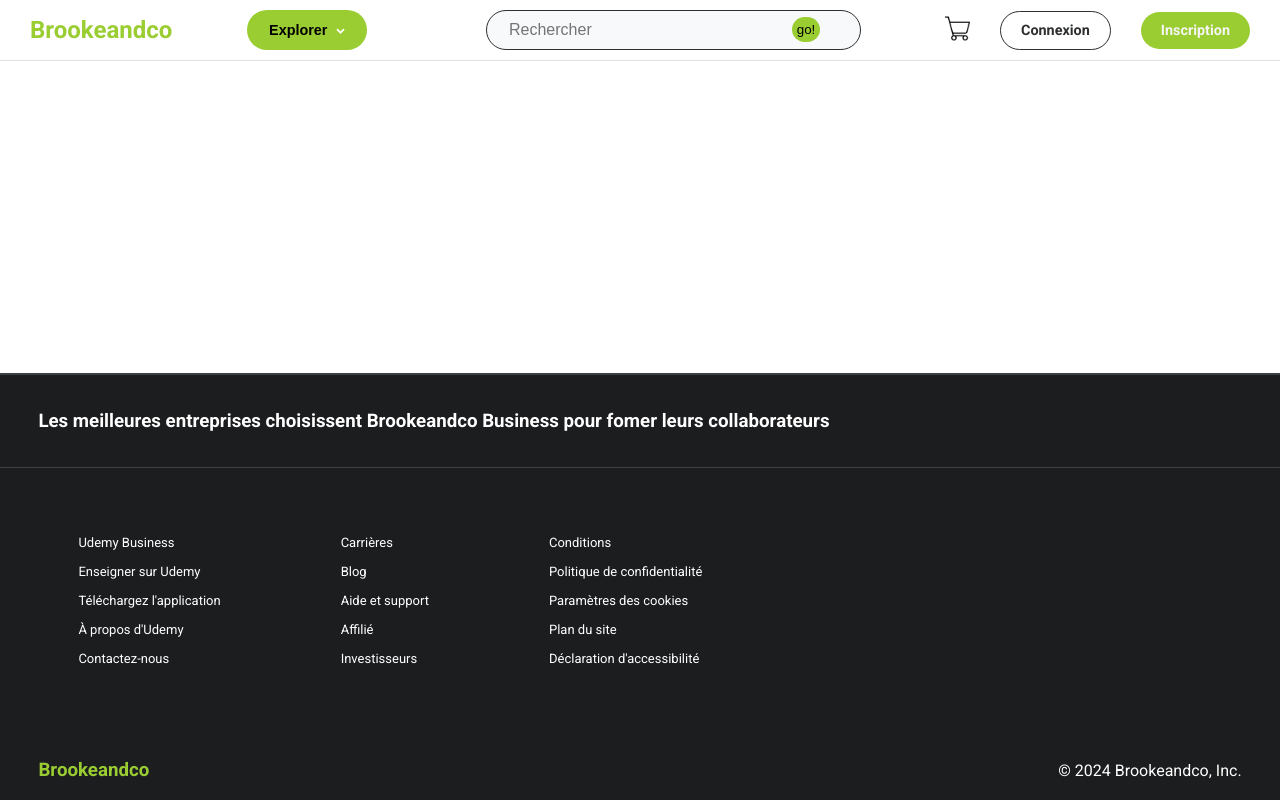
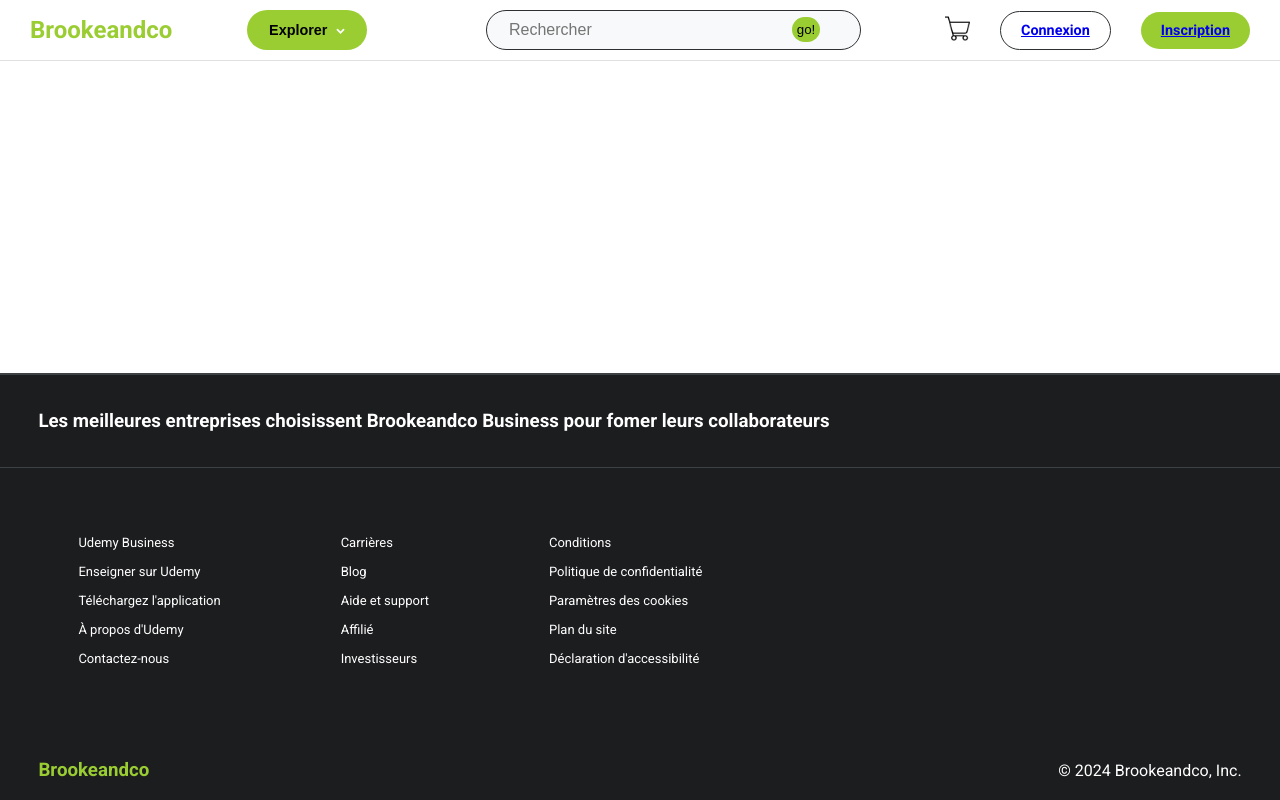
Before and after one commit to ksimali/brookeandco, a plain HTML site: page index.html in a window 1280 px wide. Drawn offline with Linux system fonts and the light colour scheme.

Commit message:
Add link to connexion and register buttons

```diff
--- a/index.html
+++ b/index.html
@@ -37,8 +37,8 @@
 
             <ul class="nav-links">
                 <li class="cart"><a href="#"><img src="/images/shopping-cart.png" alt=""></a></li>
-                <li class="signIn">Connexion</li>
-                <li class="register">Inscription</li>
+                <li class="signIn"><a href="/">Connexion</a></li>
+                <li class="register"><a href="/">Inscription</a></li>
             </ul>
         </header>
         <main>
```
